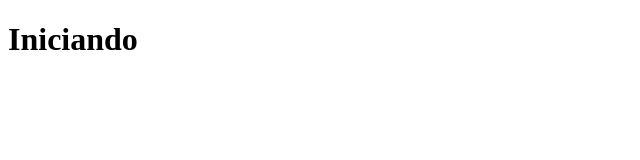
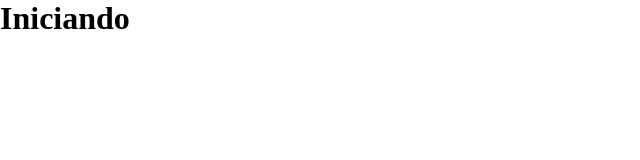
Before and after one commit to JonatasASB/gitflow.top, a plain HTML site: page index.html in a window 1280 px wide. Shown: the whole page, without its empty margins (0-640 px from the left). Drawn offline with Linux system fonts and the light colour scheme.

Commit message:
creating style.css

```diff
--- /dev/null
+++ b/assets/style.css
@@ -0,0 +1,6 @@
+* {
+    margin: 0;
+    padding: 0;
+    border: none;
+    outline: none;
+}
--- a/index.html
+++ b/index.html
@@ -3,6 +3,7 @@
 <head>
     <meta charset="UTF-8">
     <meta name="viewport" content="width=device-width, initial-scale=1.0">
+    <link href="assets\style.css" type="text/css" rel="stylesheet">
     <title>Portifólio</title>
 </head>
 <body>
```
